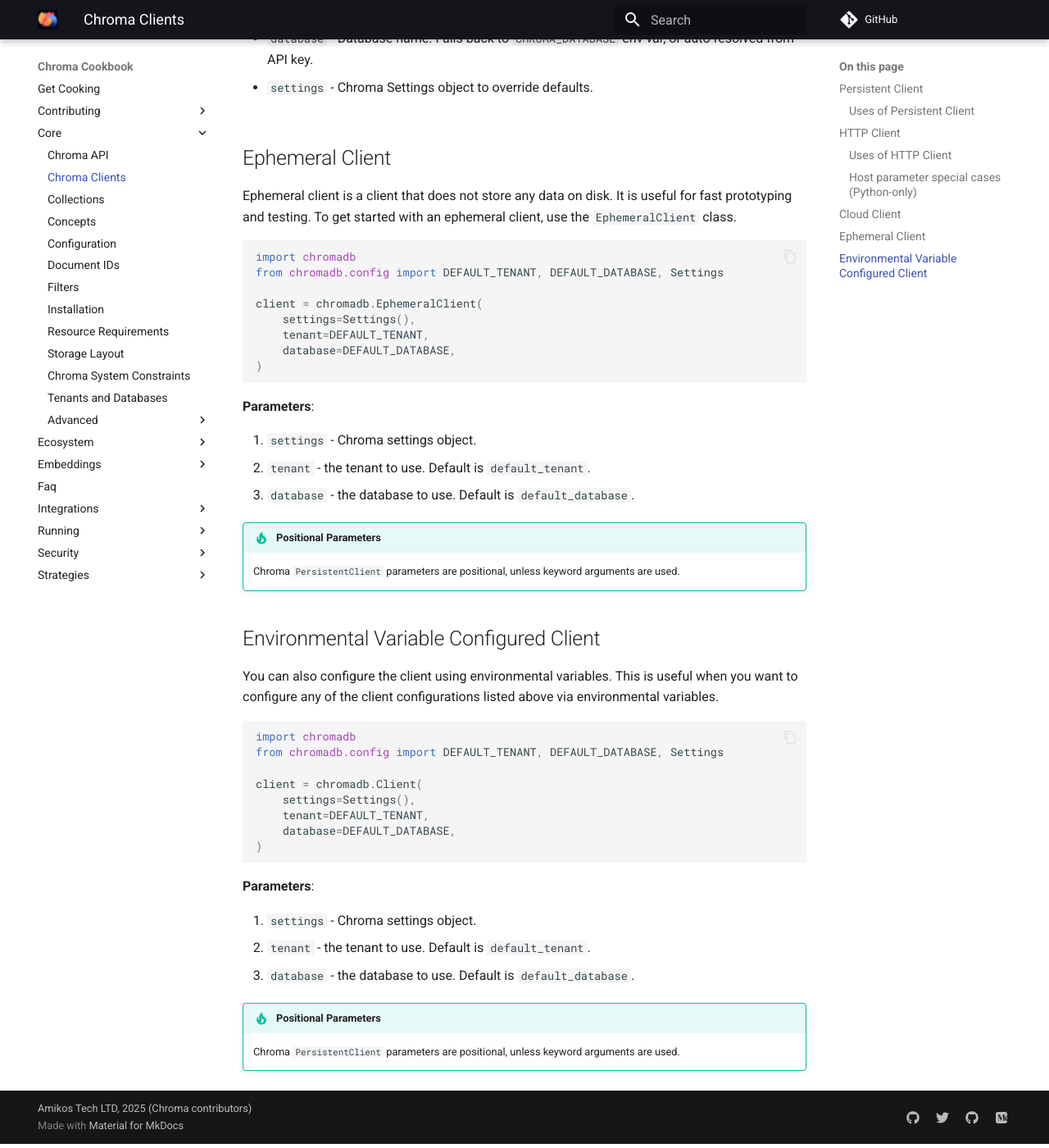
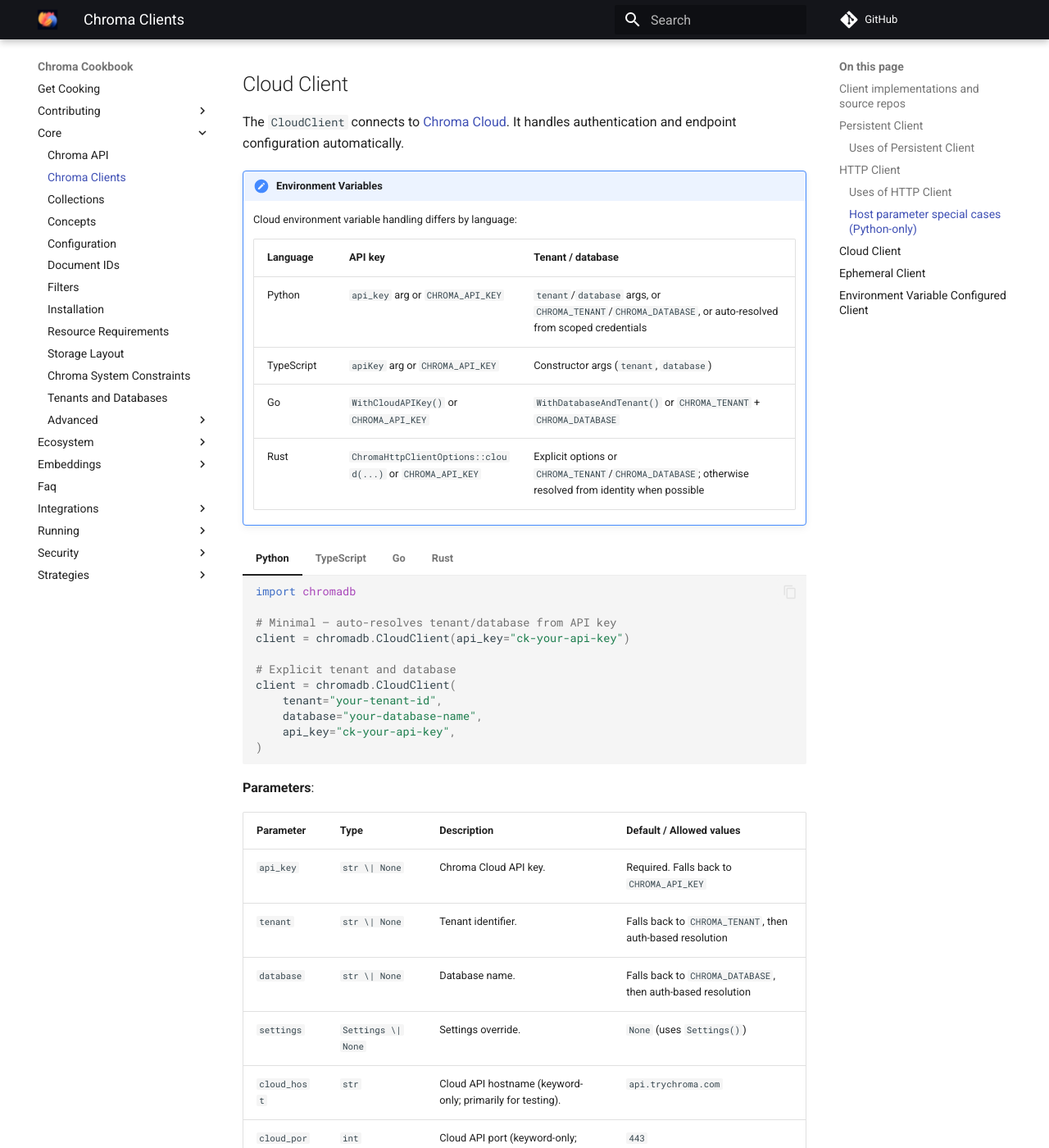
Before and after one commit to amikos-tech/chroma-cookbook, an MkDocs documentation site: the page built from docs/core/clients.md, in a window 1280 px wide and 1400 px high, scrolled down 4066 px. Shown: the whole window at 82% size. Built offline with MkDocs 1.6.1 and Material for MkDocs 9.7.7, drawn with Linux system fonts in a browser that asks for light colours; comment, search, counter and statistics services are not loaded; some of the changed text lies outside the part shown.

Commit message:
docs: align clients.md with current client APIs (#122)

````diff
--- a/docs/core/clients.md
+++ b/docs/core/clients.md
@@ -3,12 +3,21 @@
 !!! tip "Chroma Settings Object"
 
     The below is only a partial list of Chroma configuration options. For full list check the code
-    [`chromadb.config.Settings`](https://github.com/chroma-core/chroma/blob/c665838b0d143e2c2ceb82c4ade7404dc98124ff/chromadb/config.py#L83) or
+    [`chromadb.config.Settings`](https://github.com/chroma-core/chroma/blob/main/chromadb/config.py) or
     the [ChromaDB Configuration](configuration.md) page.
+
+## Client implementations and source repos
+
+| Language | Constructors covered on this page | Source repository |
+| --- | --- | --- |
+| Python | `PersistentClient`, `HttpClient`, `AsyncHttpClient`, `CloudClient`, `EphemeralClient`, `Client` | [`chroma-core/chroma`](https://github.com/chroma-core/chroma/tree/main/chromadb) |
+| TypeScript | `ChromaClient`, `CloudClient` | [`chroma-core/chroma` (JS client)](https://github.com/chroma-core/chroma/tree/main/clients/js) |
+| Go | `NewHTTPClient`, `NewCloudClient` | [`amikos-tech/chroma-go`](https://github.com/amikos-tech/chroma-go/tree/main/pkg/api/v2) |
+| Rust | `ChromaHttpClient` | [`chroma-core/chroma` (Rust crate)](https://github.com/chroma-core/chroma/tree/main/rust/chroma) |
 
 ## Persistent Client
 
-To create your a local persistent client use the `PersistentClient` class. This client will store all data locally in a
+To create a local persistent client, use the `PersistentClient` class. This client stores data locally in a
 directory on your machine at the path you specify.
 
 !!! tip "Authentication"
@@ -29,12 +38,12 @@
 
 **Parameters**:
 
-1. `path` - parameter must be a local path on the machine where Chroma is running. If the path does not exist, it will
-   be created. The path can be relative or absolute. If the path is not specified, the default is `./chroma` in the
-   current working directory.
-2. `settings` - Chroma settings object.
-3. `tenant` - the tenant to use. Default is `default_tenant`.
-4. `database` - the database to use. Default is `default_database`.
+| Parameter | Type | Description | Default / Allowed values |
+| --- | --- | --- | --- |
+| `path` | `str \| Path` | Local path on the machine where Chroma runs. Created if it does not exist. Can be relative or absolute. | `./chroma` |
+| `settings` | `Settings \| None` | Chroma settings object. | `None` (uses `Settings()`) |
+| `tenant` | `str` | Tenant to use. | `default_tenant` |
+| `database` | `str` | Database to use. | `default_database` |
 
 !!! tip "Positional Parameters"
 
@@ -86,14 +95,15 @@
 
     **Parameters**:
 
-    1. `host` - The host of the remote server. If not specified, the default is `localhost`.
-    2. `port` - The port of the remote server. If not specified, the default is `8000`.
-    3. `ssl` - If `True`, the client will use HTTPS. If not specified, the default is `False`.
-    4. `headers` - (optional): The headers to be sent to the server. The setting can be used to pass additional headers to the
-        server. An example of this can be auth headers.
-    5. `settings` - Chroma settings object.
-    6. `tenant` - the tenant to use. Default is `default_tenant`.
-    7. `database` - the database to use. Default is `default_database`.
+    | Parameter | Type | Description | Default / Allowed values |
+    | --- | --- | --- | --- |
+    | `host` | `str` | Hostname of the remote server. You can also pass a full URL (including a path prefix). | `localhost` |
+    | `port` | `int` | Port of the remote server. | `8000` |
+    | `ssl` | `bool` | Uses HTTPS when `True`. | `False` |
+    | `headers` | `dict[str, str] \| None` | Additional headers sent with each request (for example auth headers). | `None` |
+    | `settings` | `Settings \| None` | Chroma settings object. | `None` (uses `Settings()`) |
+    | `tenant` | `str` | Tenant to use. | `default_tenant` |
+    | `database` | `str` | Database to use. | `default_database` |
 
     !!! tip "Positional Parameters"
 
@@ -104,35 +114,38 @@
     ```python
     import asyncio
     import chromadb
+    from chromadb.config import DEFAULT_TENANT, DEFAULT_DATABASE, Settings
     # Apply nest_asyncio to allow running nested event loops in jupyter notebook
     # import nest_asyncio # import this if running in jupyter notebook
     # nest_asyncio.apply() # apply this if running in jupyter notebook
+
     async def list_collections():
-    client = await chromadb.AsyncHttpClient(
-        host="localhost",
-        port=8000,
-        ssl=False,
-        headers=None,
-        settings=Settings(),
-        tenant=DEFAULT_TENANT,
-        database=DEFAULT_DATABASE,
-    )
-    return await client.list_collections()
+        client = await chromadb.AsyncHttpClient(
+            host="localhost",
+            port=8000,
+            ssl=False,
+            headers=None,
+            settings=Settings(),
+            tenant=DEFAULT_TENANT,
+            database=DEFAULT_DATABASE,
+        )
+        return await client.list_collections()
 
-    result = asyncio.get_event_loop().run_until_complete(list_collections())
+    result = asyncio.run(list_collections())
     print(result)
     ```
 
     **Parameters**:
 
-    1. `host` - The host of the remote server. If not specified, the default is `localhost`.
-    2. `port` - The port of the remote server. If not specified, the default is `8000`.
-    3. `ssl` - If `True`, the client will use HTTPS. If not specified, the default is `False`.
-    4. `headers` - (optional): The headers to be sent to the server. The setting can be used to pass additional headers to the
-        server. An example of this can be auth headers.
-    5. `settings` - Chroma settings object.
-    6. `tenant` - the tenant to use. Default is `default_tenant`.
-    7. `database` - the database to use. Default is `default_database`.
+    | Parameter | Type | Description | Default / Allowed values |
+    | --- | --- | --- | --- |
+    | `host` | `str` | Hostname of the remote server. You can also pass a full URL (including a path prefix). | `localhost` |
+    | `port` | `int` | Port of the remote server. | `8000` |
+    | `ssl` | `bool` | Uses HTTPS when `True`. | `False` |
+    | `headers` | `dict[str, str] \| None` | Additional headers sent with each request (for example auth headers). | `None` |
+    | `settings` | `Settings \| None` | Chroma settings object. | `None` (uses `Settings()`) |
+    | `tenant` | `str` | Tenant to use. | `default_tenant` |
+    | `database` | `str` | Database to use. | `default_database` |
 
     !!! tip "Positional Parameters"
 
@@ -155,12 +170,13 @@
 
     **Parameters**:
 
-    - `host` - The hostname of the remote server. Default is `localhost`.
-    - `port` - The port of the remote server. Default is `8000`.
-    - `ssl` - If `true`, the client will use HTTPS. Default is `false`.
-    - `headers` - Custom HTTP headers (e.g. authentication tokens).
-    - `tenant` - the tenant to use. Default is `default_tenant`.
-    - `database` - the database to use. Default is `default_database`.
+    | Parameter | Type | Description | Default / Allowed values |
+    | --- | --- | --- | --- |
+    | `path` | `string` | Base URL for the Chroma API. | `http://localhost:8000` |
+    | `auth` | `AuthOptions` | Authentication config. | Optional. `provider` values: `"basic"` or `"token"` |
+    | `fetchOptions` | `RequestInit` | Fetch options passed to HTTP calls (for example custom headers). | Optional |
+    | `tenant` | `string` | Tenant to use. | `default_tenant` |
+    | `database` | `string` | Database to use. | `default_database` |
 
 === "Go"
 
@@ -193,10 +209,14 @@
 
     **Parameters**:
 
-    - `WithBaseURL()` - the Chroma endpoint URL e.g. `http://localhost:8000`.
-    - `WithAuth()` - Chroma authentication provider (see more [here](https://go-client.chromadb.dev/auth/)).
-    - `WithDatabaseAndTenant()` - set database and tenant explicitly.
-    - `WithDefaultDatabaseAndTenant()` - use `default_tenant` and `default_database`.
+    | Option | Type | Description | Default / Allowed values |
+    | --- | --- | --- | --- |
+    | `WithBaseURL()` | `func(string) ClientOption` | Sets Chroma endpoint URL. `/api/v2` is appended if missing. | Default base URL is `http://localhost:8000/api/v2` |
+    | `WithAuth()` | `func(CredentialsProvider) ClientOption` | Sets auth provider (see [Go auth docs](https://go-client.chromadb.dev/auth/)). | Optional |
+    | `WithDatabaseAndTenant()` | `func(database string, tenant string) ClientOption` | Sets database and tenant explicitly. | Optional |
+    | `WithDatabaseAndTenantFromEnv()` | `func() ClientOption` | Reads `CHROMA_DATABASE` and `CHROMA_TENANT` when present. | Applied by default in `NewHTTPClient` |
+    | `WithDefaultDatabaseAndTenant()` | `func() ClientOption` | Fills missing values with defaults. | `default_database` and `default_tenant` |
+    | `WithTimeout()` | `func(time.Duration) ClientOption` | Sets request timeout. | Optional |
 
 === "Rust"
 
@@ -217,10 +237,13 @@
 
     **Parameters** (`ChromaHttpClientOptions`):
 
-    - `endpoint` - Server base URL. Default is `http://localhost:8000`.
-    - `auth_method` - Authentication strategy. Default is `ChromaAuthMethod::None`.
-    - `tenant_id` - Tenant identifier. Auto-resolved if omitted.
-    - `database_name` - Database name. Auto-resolved if omitted.
+    | Parameter | Type | Description | Default / Allowed values |
+    | --- | --- | --- | --- |
+    | `endpoint` | `reqwest::Url` | Server base URL. | `http://localhost:8000` |
+    | `auth_method` | `ChromaAuthMethod` | Authentication strategy. | `ChromaAuthMethod::None` |
+    | `retry_options` | `ChromaRetryOptions` | Retry/backoff behavior for failed requests. | `max_retries=3`, `min_delay=200ms`, `max_delay=5s`, `jitter=true` |
+    | `tenant_id` | `Option<String>` | Tenant identifier override. | `None` (resolved from identity when possible) |
+    | `database_name` | `Option<String>` | Database name override. | `None` (resolved when possible; explicit value recommended if multiple DBs are accessible) |
 
     You can also construct a client from environment variables (`CHROMA_ENDPOINT`, `CHROMA_TENANT`, `CHROMA_DATABASE`):
 
@@ -258,11 +281,14 @@
 
 !!! note "Environment Variables"
 
-    All languages support configuration via environment variables. When `CHROMA_API_KEY`, `CHROMA_TENANT`, and
-    `CHROMA_DATABASE` are set, the client can be instantiated with no arguments.
+    Cloud environment variable handling differs by language:
 
-    If your API key is scoped to a single database, tenant and database are auto-resolved from the key —
-    you only need to provide the API key.
+    | Language | API key | Tenant / database |
+    | --- | --- | --- |
+    | Python | `api_key` arg or `CHROMA_API_KEY` | `tenant`/`database` args, or `CHROMA_TENANT`/`CHROMA_DATABASE`, or auto-resolved from scoped credentials |
+    | TypeScript | `apiKey` arg or `CHROMA_API_KEY` | Constructor args (`tenant`, `database`) |
+    | Go | `WithCloudAPIKey()` or `CHROMA_API_KEY` | `WithDatabaseAndTenant()` or `CHROMA_TENANT` + `CHROMA_DATABASE` |
+    | Rust | `ChromaHttpClientOptions::cloud(...)` or `CHROMA_API_KEY` | Explicit options or `CHROMA_TENANT`/`CHROMA_DATABASE`; otherwise resolved from identity when possible |
 
 === "Python"
 
@@ -282,10 +308,15 @@
 
     **Parameters**:
 
-    - `api_key` - Chroma Cloud API key. Falls back to `CHROMA_API_KEY` env var.
-    - `tenant` - Tenant identifier. Falls back to `CHROMA_TENANT` env var, or auto-resolved from API key.
-    - `database` - Database name. Falls back to `CHROMA_DATABASE` env var, or auto-resolved from API key.
-    - `settings` - Chroma Settings object to override defaults.
+    | Parameter | Type | Description | Default / Allowed values |
+    | --- | --- | --- | --- |
+    | `api_key` | `str \| None` | Chroma Cloud API key. | Required. Falls back to `CHROMA_API_KEY` |
+    | `tenant` | `str \| None` | Tenant identifier. | Falls back to `CHROMA_TENANT`, then auth-based resolution |
+    | `database` | `str \| None` | Database name. | Falls back to `CHROMA_DATABASE`, then auth-based resolution |
+    | `settings` | `Settings \| None` | Settings override. | `None` (uses `Settings()`) |
+    | `cloud_host` | `str` | Cloud API hostname (keyword-only; primarily for testing). | `api.trychroma.com` |
+    | `cloud_port` | `int` | Cloud API port (keyword-only; primarily for testing). | `443` |
+    | `enable_ssl` | `bool` | Enables TLS (keyword-only; primarily for testing). | `True` |
 
 === "TypeScript"
 
@@ -301,9 +332,13 @@
 
     **Parameters**:
 
-    - `apiKey` - Chroma Cloud API key. Falls back to `CHROMA_API_KEY` env var.
-    - `tenant` - Tenant identifier. Falls back to `CHROMA_TENANT` env var.
-    - `database` - Database name. Falls back to `CHROMA_DATABASE` env var.
+    | Parameter | Type | Description | Default / Allowed values |
+    | --- | --- | --- | --- |
+    | `apiKey` | `string \| undefined` | Chroma Cloud API key. | Required. Falls back to `CHROMA_API_KEY` |
+    | `tenant` | `string \| undefined` | Tenant identifier. | Optional. Defaults to `default_tenant` in underlying `ChromaClient` |
+    | `database` | `string \| undefined` | Database name. | Optional. Defaults to `default_database` in underlying `ChromaClient` |
+    | `cloudHost` | `string \| undefined` | Cloud host prefix. | `https://api.trychroma.com` |
+    | `cloudPort` | `string \| undefined` | Cloud port suffix. | `8000` |
 
 === "Go"
 
@@ -333,9 +368,14 @@
 
     **Parameters**:
 
-    - `WithCloudAPIKey()` - Chroma Cloud API key. Falls back to `CHROMA_API_KEY` env var.
-    - `WithDatabaseAndTenant()` - Set database and tenant explicitly.
-    - `WithTimeout()` - Request timeout.
+    | Option | Type | Description | Default / Allowed values |
+    | --- | --- | --- | --- |
+    | `WithCloudAPIKey()` | `func(string) ClientOption` | Sets Chroma Cloud API key. | Falls back to `CHROMA_API_KEY` |
+    | `WithDatabaseAndTenant()` | `func(database string, tenant string) ClientOption` | Sets database and tenant explicitly. | Required unless both env vars are set |
+    | `WithDatabaseAndTenantFromEnv()` | `func() ClientOption` | Reads `CHROMA_DATABASE` and `CHROMA_TENANT`. | Applied by default in `NewCloudClient` |
+    | `WithTimeout()` | `func(time.Duration) ClientOption` | Sets request timeout. | Optional |
+
+    `NewCloudClient` requires non-default tenant and database values and also requires an API key.
 
     ??? note "Go Client Package"
 
@@ -368,15 +408,19 @@
 
     **Parameters** (`ChromaHttpClientOptions::cloud()`):
 
-    - `api_key` - Chroma Cloud API key.
-    - `database_name` - Database name. Tenant is auto-resolved.
+    | Parameter | Type | Description | Default / Allowed values |
+    | --- | --- | --- | --- |
+    | `api_key` | `impl Into<String>` | Chroma Cloud API key. | Required |
+    | `database_name` | `impl Into<String>` | Database name used for collection operations. | Required |
 
     **Environment-based** (`ChromaHttpClient::cloud()`):
 
-    - `CHROMA_API_KEY` (required)
-    - `CHROMA_ENDPOINT` (optional, defaults to `https://api.trychroma.com`)
-    - `CHROMA_TENANT` (optional, auto-resolved)
-    - `CHROMA_DATABASE` (optional, auto-resolved)
+    | Variable | Required | Description | Default / Allowed values |
+    | --- | --- | --- | --- |
+    | `CHROMA_API_KEY` | Yes | Cloud API key. | None |
+    | `CHROMA_ENDPOINT` | No | Cloud endpoint override. | `https://api.trychroma.com` |
+    | `CHROMA_TENANT` | No | Tenant override. | If omitted, resolved from identity when possible |
+    | `CHROMA_DATABASE` | No | Database override. | If omitted, resolved from identity when possible |
 
 ## Ephemeral Client
 
@@ -396,36 +440,36 @@
 
 **Parameters**:
 
-1. `settings` - Chroma settings object.
-2. `tenant` - the tenant to use. Default is `default_tenant`.
-3. `database`  - the database to use. Default is `default_database`.
+| Parameter | Type | Description | Default / Allowed values |
+| --- | --- | --- | --- |
+| `settings` | `Settings \| None` | Chroma settings object. | `None` (uses `Settings()`) |
+| `tenant` | `str` | Tenant to use. | `default_tenant` |
+| `database` | `str` | Database to use. | `default_database` |
 
 !!! tip "Positional Parameters"
 
-    Chroma `PersistentClient` parameters are positional, unless keyword arguments are used.
+    Chroma `EphemeralClient` parameters are positional, unless keyword arguments are used.
 
-## Environmental Variable Configured Client
+## Environment Variable Configured Client
 
-You can also configure the client using environmental variables. This is useful when you want to configure any of the
-client configurations listed above via environmental variables.
+You can also configure the client using environment variables. This is useful when you want to configure any of the
+client options listed above via environment variables.
 
 ```python
 import chromadb
-from chromadb.config import DEFAULT_TENANT, DEFAULT_DATABASE, Settings
 
-client = chromadb.Client(
-    settings=Settings(),
-    tenant=DEFAULT_TENANT,
-    database=DEFAULT_DATABASE,
-)
+# Uses configured defaults from environment/.env/settings.
+client = chromadb.Client()
 ```
 
 **Parameters**:
 
-1. `settings` - Chroma settings object.
-2. `tenant` - the tenant to use. Default is `default_tenant`.
-3. `database` - the database to use. Default is `default_database`.
+| Parameter | Type | Description | Default / Allowed values |
+| --- | --- | --- | --- |
+| `settings` | `Settings` | Settings object for environment and runtime configuration. | Current global settings (`chromadb.get_settings()`) |
+| `tenant` | `str` | Tenant to use. | `default_tenant` |
+| `database` | `str` | Database to use. | `default_database` |
 
 !!! tip "Positional Parameters"
 
-    Chroma `PersistentClient` parameters are positional, unless keyword arguments are used.
+    Chroma `Client` parameters are positional, unless keyword arguments are used.
````
Also changed, not shown: other parts of docs/core/clients.md (+8 -6 lines).
